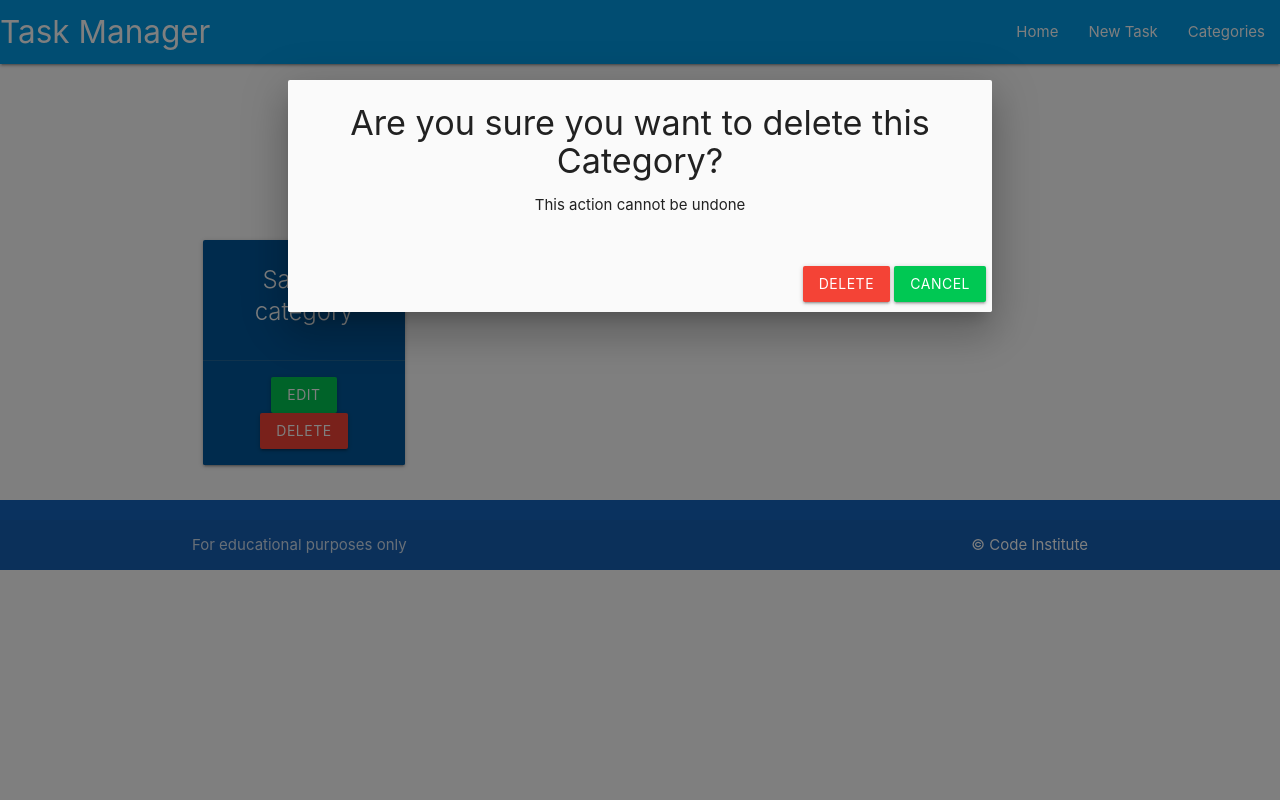
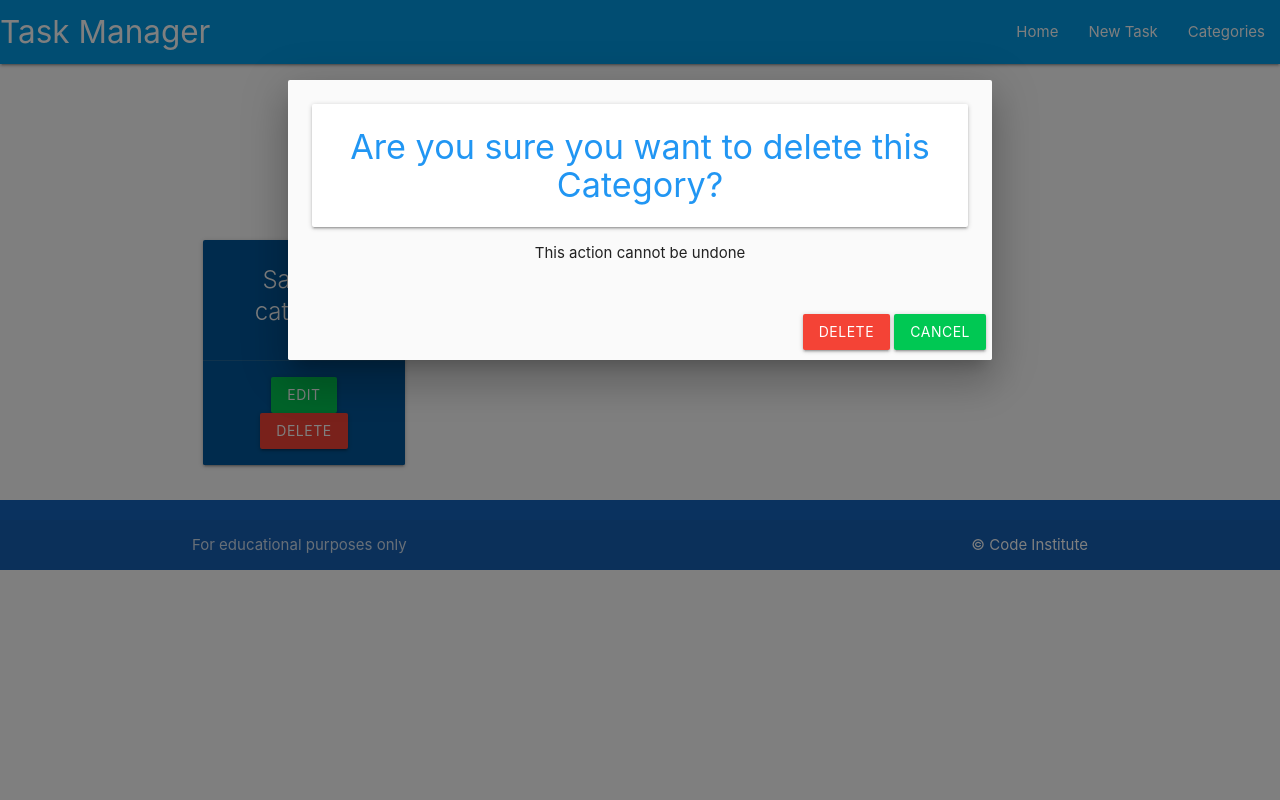
Before and after one commit to Polyanyanwu/task-manager-walkthru, a Flask app: page /categories in a window 1280 px wide, after a click on "DELETE". Run offline with Flask 2, Linux system fonts and the light colour scheme; tables that the repository leaves empty hold one stand-in row (values such as "Sample post").

Commit message:
Add delete category confirmation

```diff
--- a/taskmanager/static/js/script.js
+++ b/taskmanager/static/js/script.js
@@ -22,7 +22,8 @@ document.addEventListener("DOMContentLoaded", function () {
 
     // Initialize modals
     let modals = document.querySelectorAll('.modal');
-    options = {"opacity":0.5};
+    options = {"opacity":0.5,
+                "dismissible": true};
     let instances = M.Modal.init(modals, options);
     // instances.open();
 });
--- a/taskmanager/templates/categories.html
+++ b/taskmanager/templates/categories.html
@@ -25,12 +25,12 @@
                 <!-- Modal Structure -->
                 <div id="modal-{{ category.id }}" class="modal">
                     <div class="modal-content">
-                        <h4>Are you sure you want to delete this Category?</h4>
+                        <h4 class="blue-text card-panel">Are you sure you want to delete this Category?</h4>
                         <p>This action cannot be undone</p>
                     </div>
                     <div class="modal-footer">
                         <a href="{{ url_for('delete_category', category_id=category.id) }}" class="waves-effect waves-green btn red">Delete</a>
-                        <a href="#!" class="modal-close btn green accent-4">Cancel</a>
+                        <a href="#!" class="modal-close btn waves-effect waves-light green accent-4">Cancel</a>
                     </div>
                 </div>
 
```
